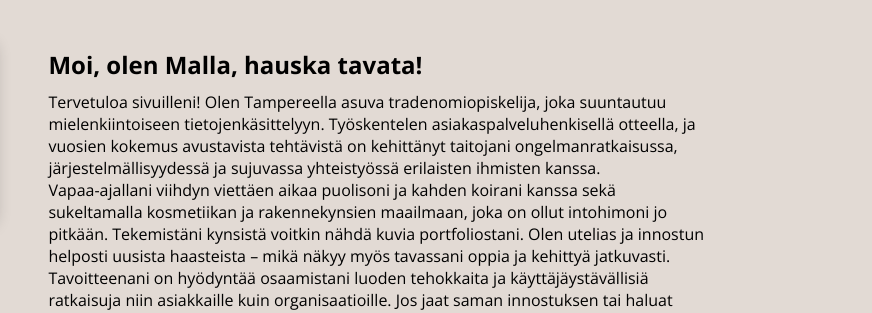
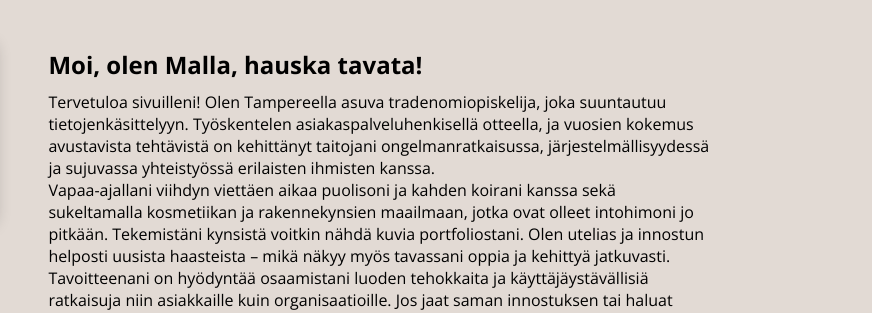
Before and after one commit to mallasiltala/mallasiltala.github.io, a plain HTML site: page index.html in a window 1280 px wide. Shown: the part 480-793 px from the top of the page, 408-1280 px from the left. Drawn offline with nearby package versions, Linux system fonts and the light colour scheme.

Commit message:
Add files via upload

```diff
--- a/index.html
+++ b/index.html
@@ -75,11 +75,11 @@
 <div class="esittely-container"> <!-- esittelyn ja linkin sijoitteluun tehty div -->
 <div class="esittely">
     <h2>Moi, olen Malla, hauska tavata!</h2>
-    <p>Tervetuloa sivuilleni! Olen Tampereella asuva tradenomiopiskelija, joka suuntautuu mielenkiintoiseen tietojenkäsittelyyn. Työskentelen asiakaspalveluhenkisellä otteella, ja vuosien kokemus avustavista tehtävistä on kehittänyt taitojani ongelmanratkaisussa, järjestelmällisyydessä ja sujuvassa yhteistyössä erilaisten ihmisten kanssa.</p>
-<p>Vapaa-ajallani viihdyn viettäen aikaa puolisoni ja kahden koirani kanssa sekä sukeltamalla kosmetiikan ja rakennekynsien maailmaan, joka on ollut intohimoni jo pitkään. Tekemistäni kynsistä voitkin nähdä kuvia portfoliostani. Olen utelias ja innostun helposti uusista haasteista – mikä näkyy myös tavassani oppia ja kehittyä jatkuvasti.</p>
+    <p>Tervetuloa sivuilleni! Olen Tampereella asuva tradenomiopiskelija, joka suuntautuu tietojenkäsittelyyn. Työskentelen asiakaspalveluhenkisellä otteella, ja vuosien kokemus avustavista tehtävistä on kehittänyt taitojani ongelmanratkaisussa, järjestelmällisyydessä ja sujuvassa yhteistyössä erilaisten ihmisten kanssa.</p>
+<p>Vapaa-ajallani viihdyn viettäen aikaa puolisoni ja kahden koirani kanssa sekä sukeltamalla kosmetiikan ja rakennekynsien maailmaan, jotka ovat olleet intohimoni jo pitkään. Tekemistäni kynsistä voitkin nähdä kuvia portfoliostani. Olen utelias ja innostun helposti uusista haasteista – mikä näkyy myös tavassani oppia ja kehittyä jatkuvasti.</p>
 <p>Tavoitteenani on hyödyntää osaamistani luoden tehokkaita ja käyttäjäystävällisiä ratkaisuja niin asiakkaille kuin organisaatioille. Jos jaat saman innostuksen tai haluat vaihtaa ajatuksia, ota rohkeasti yhteyttä!</p>
 </div>
-<a href="CV.html" class="nappula">Tästä ansioluetteloon</a>
+<a href="cv.html" class="nappula">Tästä ansioluetteloon</a>
 </div>
 </div>
 
```
